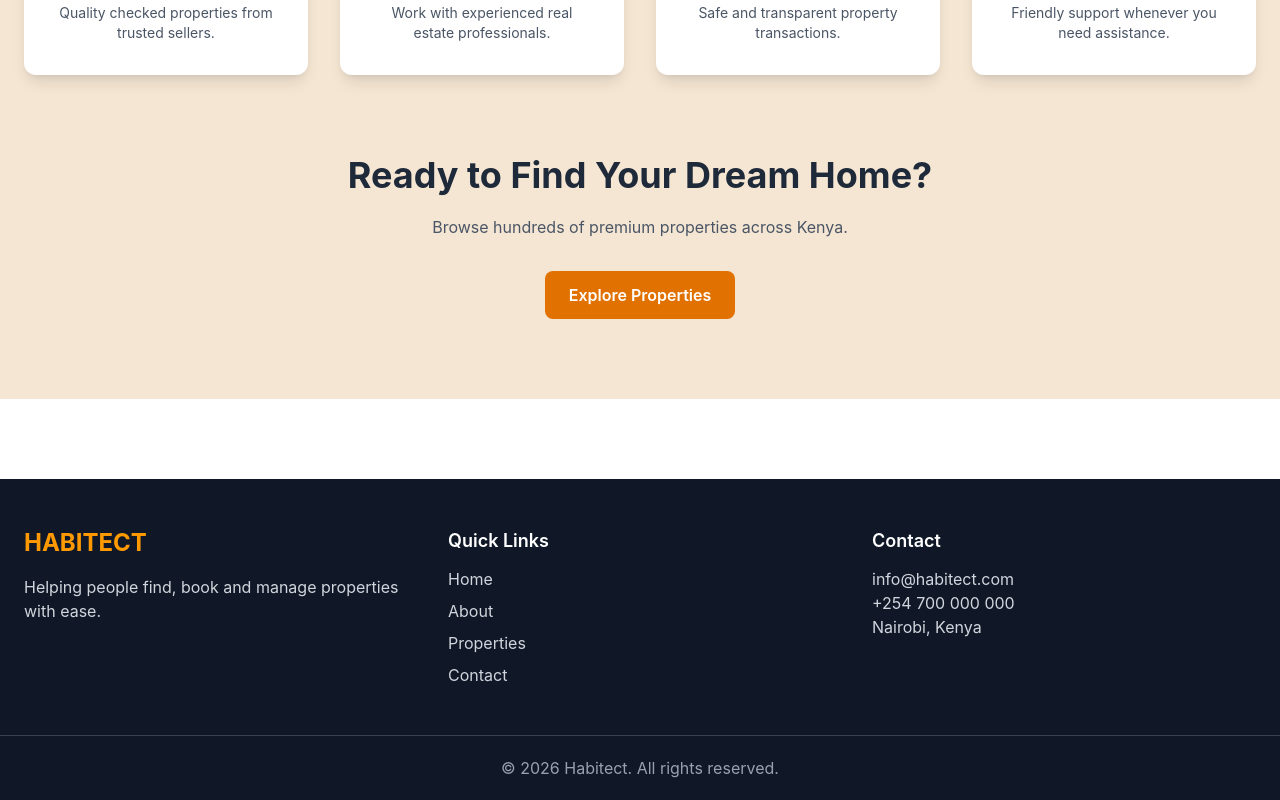
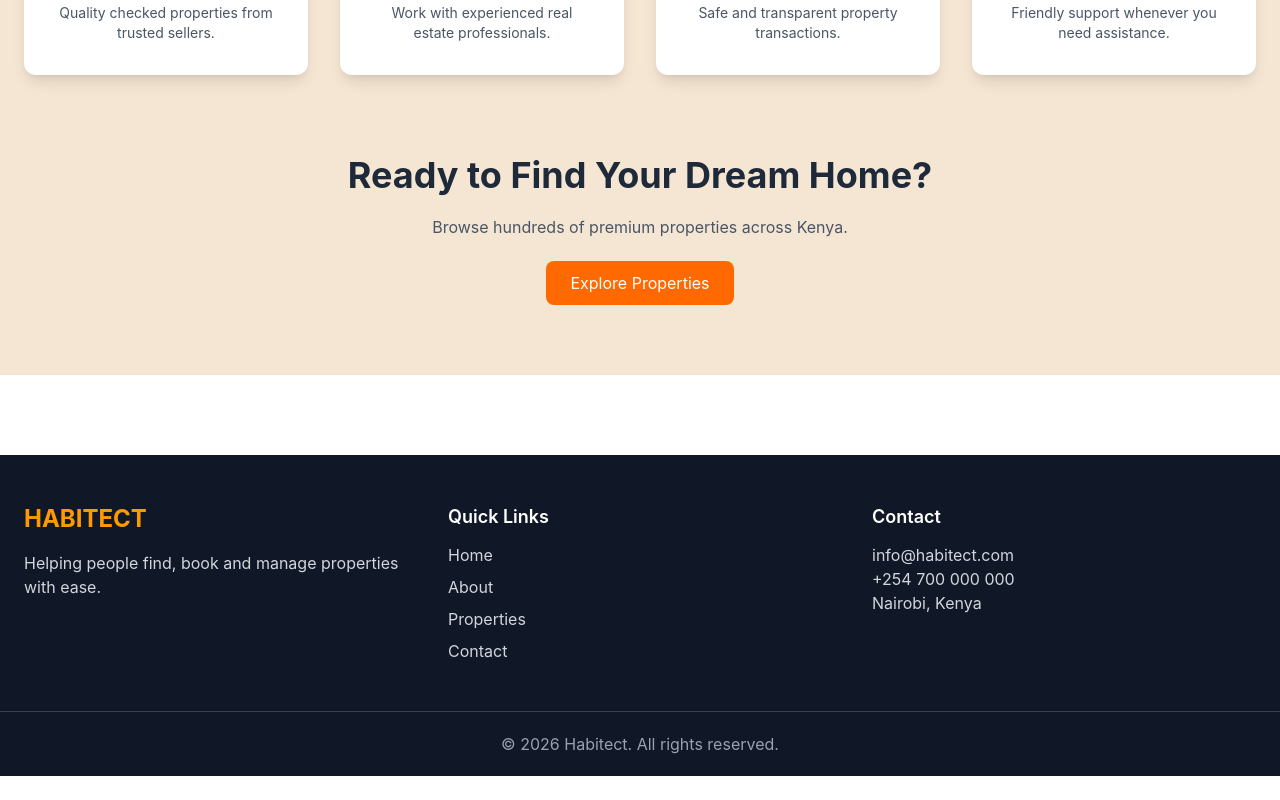
Before and after one commit to abdikadir-mohamed-dev/Habitect-web-app, a React (Vite) app: page /about in a window 1280 px wide. Shown: the part 1735-2535 px from the top of the page. After the commit the page ends 2511 px from the top, so only its background shows below. Built offline with nearby package versions, Linux system fonts and the light colour scheme.

Commit message:
editted about

```diff
--- a/src/pages/About.jsx
+++ b/src/pages/About.jsx
@@ -1,4 +1,5 @@
-import Button from "../components/Button";
+
+import { Link } from "react-router-dom";
 import {
   FaHome,
   FaUsers,
@@ -247,7 +248,11 @@ const About = () => {
             Browse hundreds of premium properties across Kenya.
           </p>
 
-          <Button>Explore Properties</Button>
+          <Link to="/properties" className="bg-orange-500 text-white px-6 py-3 rounded-lg hover:bg-orange-600">
+
+         Explore Properties
+
+           </Link>
 
         </div>
 
```
